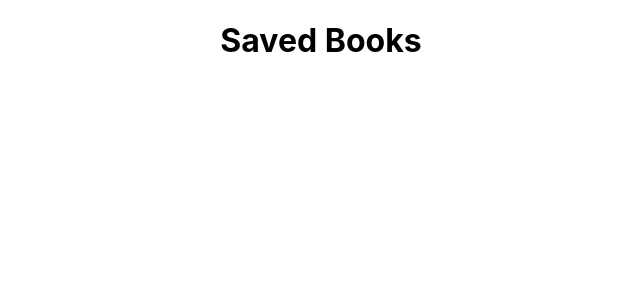
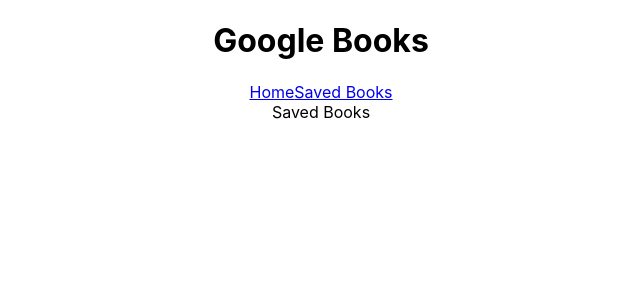
Before and after one commit to SarahJoline/google-books, a React (Create React App) app in the folder client/: page /saved in a window 1280 px wide. Shown: the top 300 px of the page, without its empty margins (319-959 px from the left). Built offline with nearby package versions, Linux system fonts and the light colour scheme.

Commit message:
Got the multiple pages to work

```diff
--- a/client/public/index.html
+++ b/client/public/index.html
@@ -2,7 +2,6 @@
 <html lang="en">
   <head>
     <meta charset="utf-8" />
-    <link rel="icon" href="%PUBLIC_URL%/favicon.ico" />
     <meta name="viewport" content="width=device-width, initial-scale=1" />
     <meta name="theme-color" content="#000000" />
     <meta
--- a/client/src/App.js
+++ b/client/src/App.js
@@ -3,7 +3,11 @@
 import "./App.css";
 import axios from "axios";
 import Saved from "./components/Saved/Saved";
-import Search from "./components/Search/Search";
+import Form from "./components/Form/Form";
+import Navbar from "./components/Navbar/Navbar";
+
+import saved from "./pages/saved";
+import home from "./pages/home";
 
 class App extends Component {
   constructor() {
@@ -32,13 +36,10 @@
     return (
       <div className="App">
         <Router>
+          <Navbar />
           <Switch>
-            <Route exact path="/">
-              <Search books={books} searchBooks={this.searchBooks} />
-            </Route>
-            <Route exact path="/saved">
-              <Saved />
-            </Route>
+            <Route exact path="/" component={home} />
+            <Route exact path="/saved" component={saved} />
           </Switch>
         </Router>
       </div>
--- /dev/null
+++ b/client/src/components/Form/Form.js
@@ -0,0 +1,30 @@
+import React, { useState } from "react";
+import axios from "axios";
+
+function Form() {
+  const [value, modifier] = useState({ value: " " });
+  let [book, booksModifier] = useState({ books: [] });
+
+  function handleSearch() {
+    axios
+      .request({
+        method: "GET",
+        url: "https://www.googleapis.com/books/v1/volumes?q=" + "harry+potter"
+      })
+      .then(response =>
+        this.setState({
+          books: response.data
+        })
+      );
+  }
+  return (
+    <div>
+      <div className="form">
+        <input className="searchInput" type="text"></input>
+        <button className="searchBtn">Search</button>
+      </div>
+    </div>
+  );
+}
+
+export default Form;
--- /dev/null
+++ b/client/src/components/Navbar/Navbar.js
@@ -0,0 +1,13 @@
+import React from "react";
+
+function Navbar() {
+  return (
+    <div>
+      <h1>Google Books</h1>
+      <a href="/">Home</a>
+      <a href="/saved">Saved Books</a>
+    </div>
+  );
+}
+
+export default Navbar;
--- a/client/src/components/search/search.js
+++ /dev/null
@@ -1,17 +0,0 @@
-import React from "react";
-
-function Search(props) {
-  return (
-    <div>
-      <div className="form">
-        <input className="searchInput" type="text"></input>
-        <button className="searchBtn" onClick={() => props.searchBooks()}>
-          Search
-        </button>
-      </div>
-      <div className="bookList">{books.map({ title })}</div>
-    </div>
-  );
-}
-
-export default Search;
--- /dev/null
+++ b/client/src/pages/home.js
@@ -0,0 +1,12 @@
+import React from "react";
+import Form from "../components/Form/Form";
+
+function home() {
+  return (
+    <div>
+      <Form />
+    </div>
+  );
+}
+
+export default home;
--- /dev/null
+++ b/client/src/pages/saved.js
@@ -0,0 +1,7 @@
+import React from "react";
+
+function saved() {
+  return <div>Saved Books</div>;
+}
+
+export default saved;
```
Also changed, not shown: 2 other files (tests, documents, lock files or other folders).
